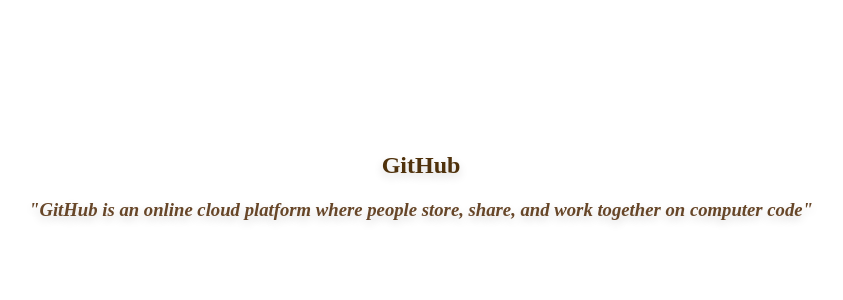
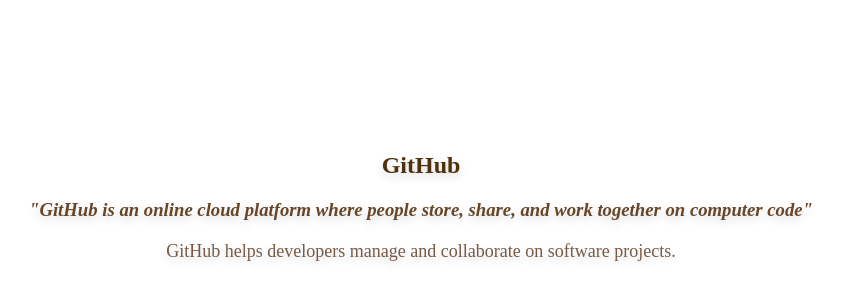
Before and after one commit to alfi-yah/Project_1, a plain HTML site: page Index.html in a window 1280 px wide. Shown: the part 76-376 px from the top of the page, without its empty margins (219-1062 px from the left). Drawn offline with Linux system fonts and the light colour scheme.

Commit message:
Added paragraph and styling

```diff
--- a/Index.html
+++ b/Index.html
@@ -10,6 +10,7 @@
 	<div class="head-section">
 		<h2>GitHub</h2>
 		<h3><i>"GitHub is an online cloud platform where people store, share, and work together on computer code"</i></h3>
+		<p>GitHub helps developers manage and collaborate on software projects.</p>
 </div>
 </body>
 </html>
--- a/style.css
+++ b/style.css
@@ -9,3 +9,8 @@
 .head-section h3{
 	color: rgb(103, 70, 40);
 }
+.head-section p {
+    color: rgb(120, 90, 70);
+    font-size: 18px;
+    margin-top: 20px;
+}
```
